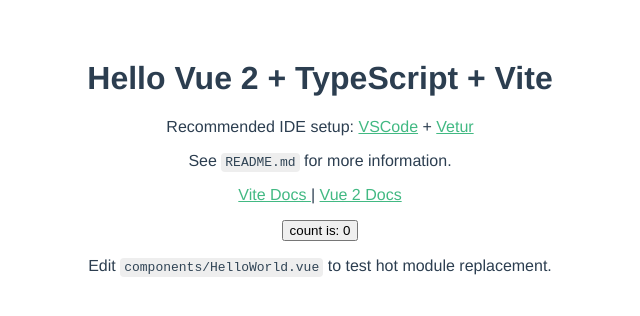
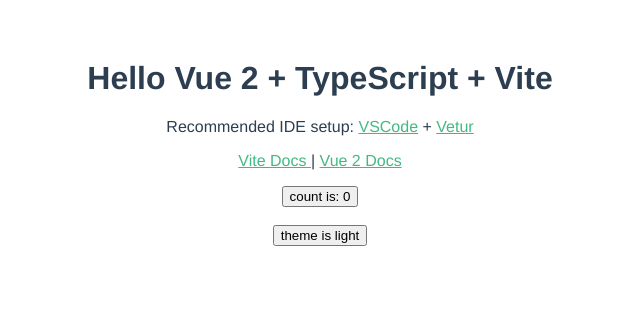
Before and after one commit to mobven/vue-base-architecture, a Vue app: page / in a window 1280 px wide. Shown: the top 316 px of the page, without its empty margins (320-960 px from the left). Built offline with nearby package versions, Linux system fonts and the light colour scheme.

Commit message:
store added and readme updated

```diff
--- a/package.json
+++ b/package.json
@@ -20,6 +20,9 @@
   },
   "dependencies": {
     "vue": "2.6.11",
-    "vue-router": "3.2.0"
+    "vue-class-component": "^7.2.6",
+    "vue-property-decorator": "^9.1.2",
+    "vue-router": "3.2.0",
+    "vuex": "^3.4.0"
   }
 }
--- a/src/components/HelloWorld.vue
+++ b/src/components/HelloWorld.vue
@@ -14,8 +14,6 @@
       </a>
     </p>
 
-    <p>See <code>README.md</code> for more information.</p>
-
     <p>
       <a href="https://vitejs.dev/guide/features.html" target="_blank">
         Vite Docs
@@ -25,28 +23,44 @@
     </p>
 
     <button type="button" @click="count++">count is: {{ count }}</button>
-    <p>
-      Edit
-      <code>components/HelloWorld.vue</code> to test hot module replacement.
-    </p>
+    <br /><br />
+    <button type="button" @click="updateTheme">theme is {{ theme }}</button>
   </div>
 </template>
 
 <script lang="ts">
-import Vue, { PropType } from "vue";
-export default Vue.extend({
-  props: {
-    msg: {
-      type: String as PropType<string>,
-      required: true,
-    },
+import { Component, Prop, Vue } from "vue-property-decorator";
+import { mapActions, mapGetters } from "vuex";
+@Component({
+  methods: {
+    ...mapActions({
+      changeTheme: "ThemeModule/changeTheme",
+    }),
   },
-  data() {
-    return {
-      count: 0,
-    };
+  computed: {
+    ...mapGetters({
+      theme: "ThemeModule/theme",
+    }),
   },
-});
+})
+export default class HelloWorld extends Vue {
+  // Props
+  @Prop({ type: String, required: true }) readonly msg!: string;
+
+  // mapActions Types
+  changeTheme!: (theme: string) => void;
+
+  // mapGetters Types
+  theme!: string;
+
+  // data
+  count: number = 0;
+
+  //methods
+  updateTheme() {
+    this.changeTheme(this.theme === "dark" ? "light" : "dark");
+  }
+}
 </script>
 
 <style scoped>
--- a/src/main.ts
+++ b/src/main.ts
@@ -2,11 +2,13 @@
 import VueRouter from "vue-router";
 import App from "./App.vue";
 import router from "./router";
+import store from "./store";
 
 Vue.use(VueRouter);
 Vue.config.productionTip = false;
 
 new Vue({
   router,
+  store,
   render: (h) => h(App),
 }).$mount("#app");
--- a/src/pages/Home.vue
+++ b/src/pages/Home.vue
@@ -5,11 +5,12 @@
 </template>
 
 <script lang="ts">
+import { Component, Vue } from "vue-property-decorator";
 import HelloWorld from "@/components/HelloWorld.vue";
-export default {
-  name: "Home",
+@Component({
   components: {
     HelloWorld,
   },
-};
+})
+export default class Home extends Vue {}
 </script>
--- /dev/null
+++ b/src/store/index.ts
@@ -0,0 +1,11 @@
+import Vue from "vue";
+import Vuex from "vuex";
+import ThemeModule from "./theme";
+import { RootState } from "./types";
+Vue.use(Vuex);
+
+export default new Vuex.Store<RootState>({
+  modules: {
+    ThemeModule,
+  },
+});
--- /dev/null
+++ b/src/store/theme/actions.ts
@@ -0,0 +1,7 @@
+const actions = {
+  changeTheme({ commit }: { commit: any }, theme: string) {
+    commit("setTheme", theme);
+  },
+};
+
+export default actions;
--- /dev/null
+++ b/src/store/theme/getters.ts
@@ -0,0 +1,7 @@
+import { ThemeState } from "../types";
+
+const getters = {
+  theme: (state: ThemeState) => state.theme,
+};
+
+export default getters;
--- /dev/null
+++ b/src/store/theme/index.ts
@@ -0,0 +1,14 @@
+import state from "./state";
+import actions from "./actions";
+import mutations from "./mutations";
+import getters from "./getters";
+
+const theme = {
+  state,
+  actions,
+  mutations,
+  getters,
+  namespaced: true,
+};
+
+export default theme;
--- /dev/null
+++ b/src/store/theme/mutations.ts
@@ -0,0 +1,9 @@
+import { ThemeState } from "../types";
+
+const mutations = {
+  setTheme(state: ThemeState, theme: string) {
+    state.theme = theme;
+  },
+};
+
+export default mutations;
--- /dev/null
+++ b/src/store/theme/state.ts
@@ -0,0 +1,6 @@
+import { ThemeState } from "../types";
+
+const state: ThemeState = {
+  theme: "light",
+};
+export default state;
--- /dev/null
+++ b/src/store/types.ts
@@ -0,0 +1,12 @@
+export interface ThemeState {
+  theme: string;
+}
+
+export interface LoginState {
+  token: string;
+}
+
+export interface RootState {
+  theme: ThemeState;
+  login: LoginState;
+}
--- a/tsconfig.json
+++ b/tsconfig.json
@@ -3,6 +3,7 @@
     "target": "esnext",
     "module": "esnext",
     "moduleResolution": "node",
+    "experimentalDecorators": true,
     "strict": true,
     "jsx": "preserve",
     "sourceMap": true,
```
Also changed, not shown: 2 other files (tests, documents, lock files or other folders).
